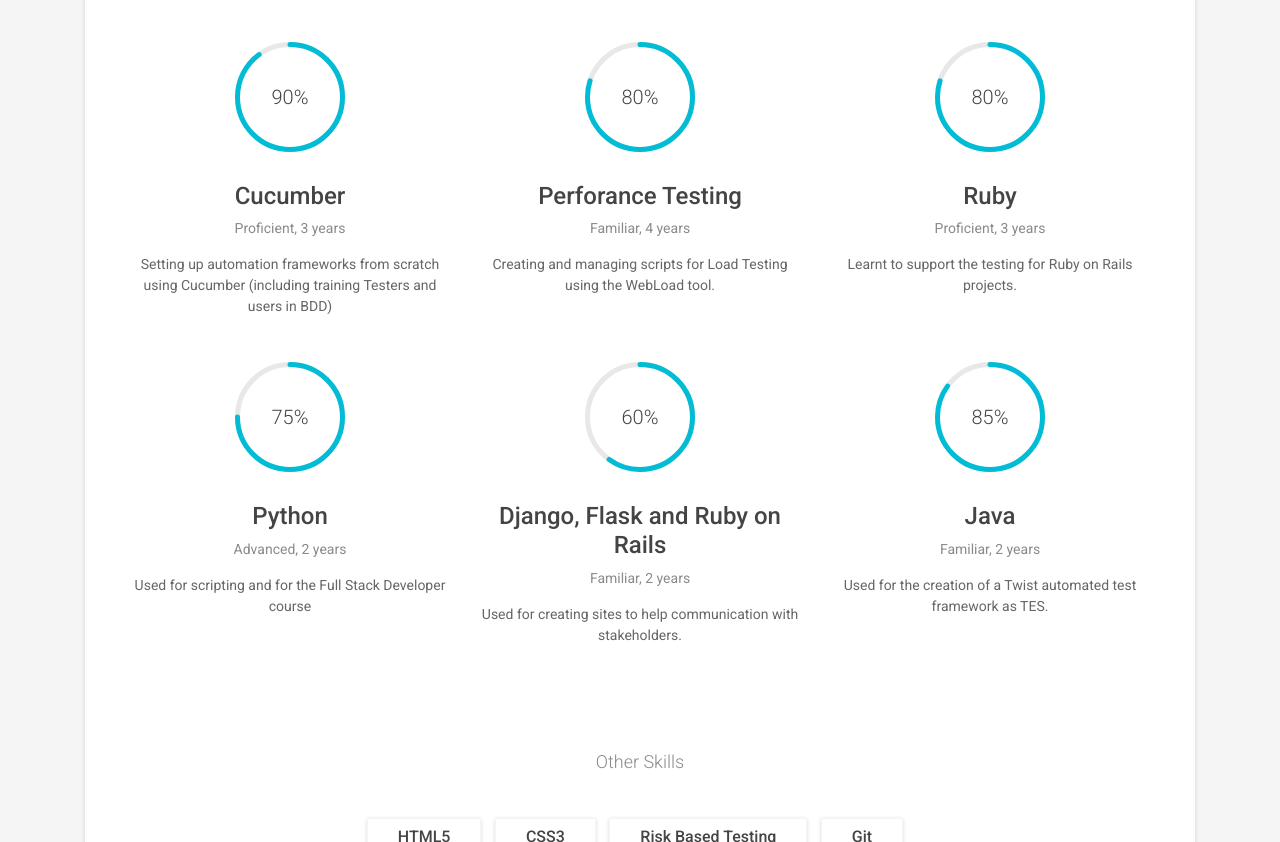
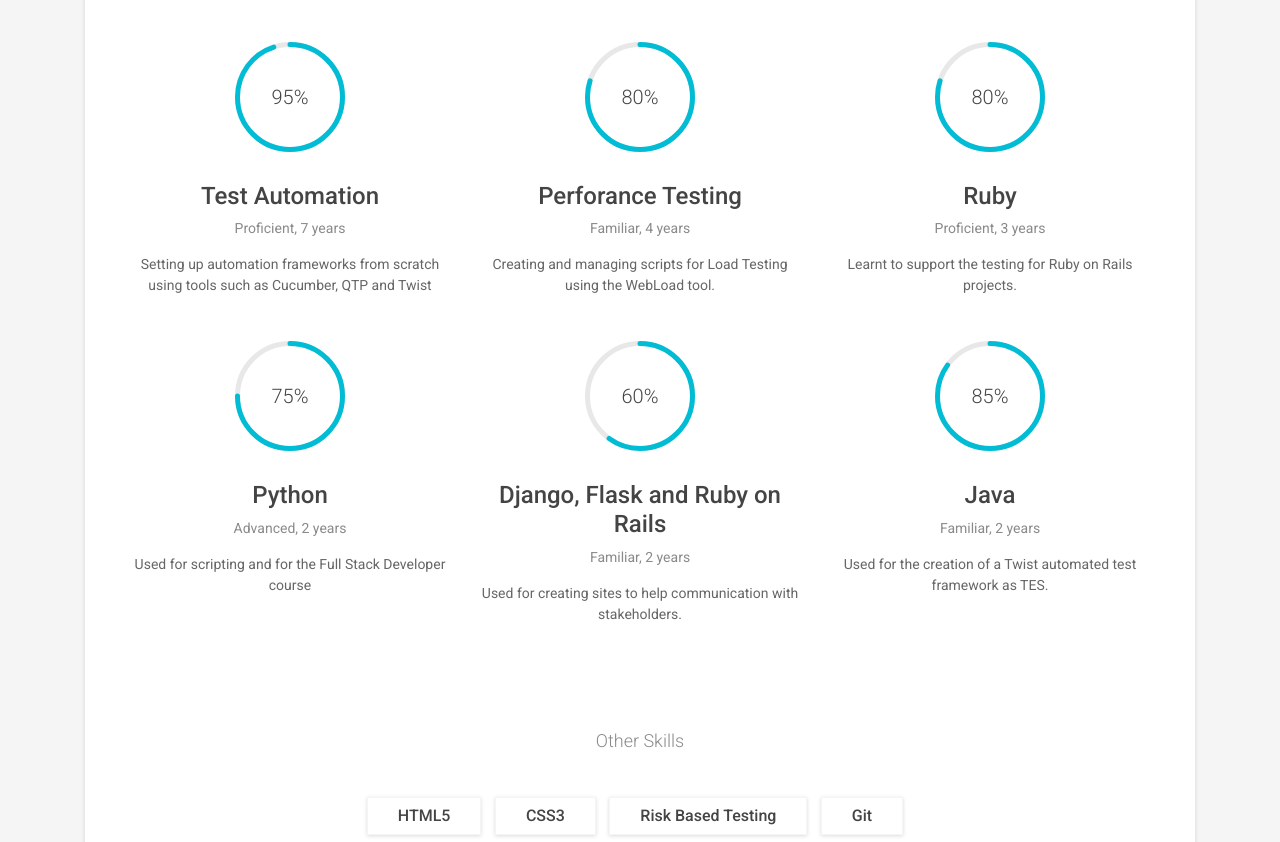
Before and after one commit to AndyFever/profile, a plain HTML site: page sphere-bs4/index.html in a window 1280 px wide. Shown: the part 4619-5461 px from the top of the page. Drawn offline with Linux system fonts and the light colour scheme.

Commit message:
Updated skills section for automated feameworks

```diff
--- a/sphere-bs4/index.html
+++ b/sphere-bs4/index.html
@@ -438,12 +438,12 @@
                     <div class="item col-12 col-md-4">
                         <div class="item-inner">
                             <div class="chart-easy-pie text-center">
-                                <div class="chart-theme-1 chart" data-percent="90"><span>90</span>%</div>
+                                <div class="chart-theme-1 chart" data-percent="95"><span>90</span>%</div>
                             </div>
-                            <h4 class="skill-name">Cucumber</h4>
-                            <div class="level">Proficient, 3 years</div>
+                            <h4 class="skill-name">Test Automation</h4>
+                            <div class="level">Proficient, 7 years</div>
                             <div class="desc">
-                                Setting up automation frameworks from scratch using Cucumber (including training Testers and users in BDD)
+                                Setting up automation frameworks from scratch using tools such as Cucumber, QTP and Twist
                             </div>
                         </div><!--//item-inner-->
                     </div><!--//item-->
```
